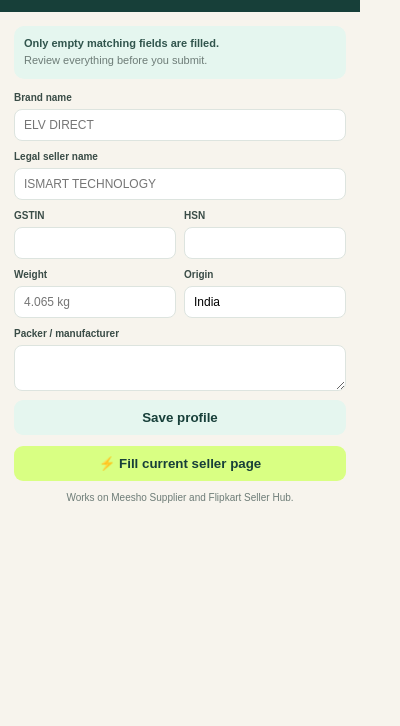
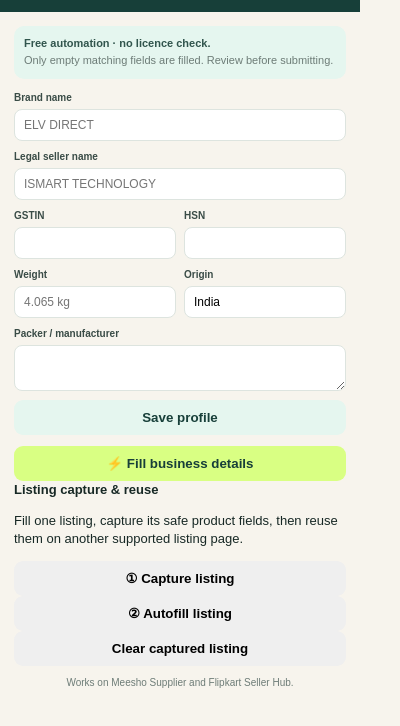
Before and after one commit to mrkhanbaba56-creator/kashif, a browser extension: page extension/popup.html in a window 400 px wide. Shown: the part 54-780 px from the top of the page. Drawn offline with Linux system fonts and the light colour scheme.

Commit message:
Update extension/popup.html for free automation

```diff
--- a/extension/popup.html
+++ b/extension/popup.html
@@ -14,7 +14,7 @@
     </header>
 
     <main>
-      <div class="notice"><strong>Only empty matching fields are filled.</strong><span>Review everything before you submit.</span></div>
+      <div class="notice"><strong>Free automation · no licence check.</strong><span>Only empty matching fields are filled. Review before submitting.</span></div>
       <form id="profile-form">
         <label>Brand name<input id="brand" placeholder="ELV DIRECT" /></label>
         <label>Legal seller name<input id="seller" placeholder="ISMART TECHNOLOGY" /></label>
@@ -29,7 +29,16 @@
         <label>Packer / manufacturer<textarea id="packer" rows="2"></textarea></label>
         <button class="secondary" type="submit">Save profile</button>
       </form>
-      <button class="primary" id="fill-page" type="button">⚡ Fill current seller page</button>
+      <button class="primary" id="fill-page" type="button">⚡ Fill business details</button>
+      <section class="automation-card">
+        <strong>Listing capture & reuse</strong>
+        <p>Fill one listing, capture its safe product fields, then reuse them on another supported listing page.</p>
+        <div class="automation-grid">
+          <button class="capture" id="capture-listing" type="button">① Capture listing</button>
+          <button class="capture" id="fill-listing" type="button">② Autofill listing</button>
+        </div>
+        <button class="clear" id="clear-capture" type="button">Clear captured listing</button>
+      </section>
       <p class="status" id="status">Works on Meesho Supplier and Flipkart Seller Hub.</p>
     </main>
     <script src="popup.js"></script>
```
